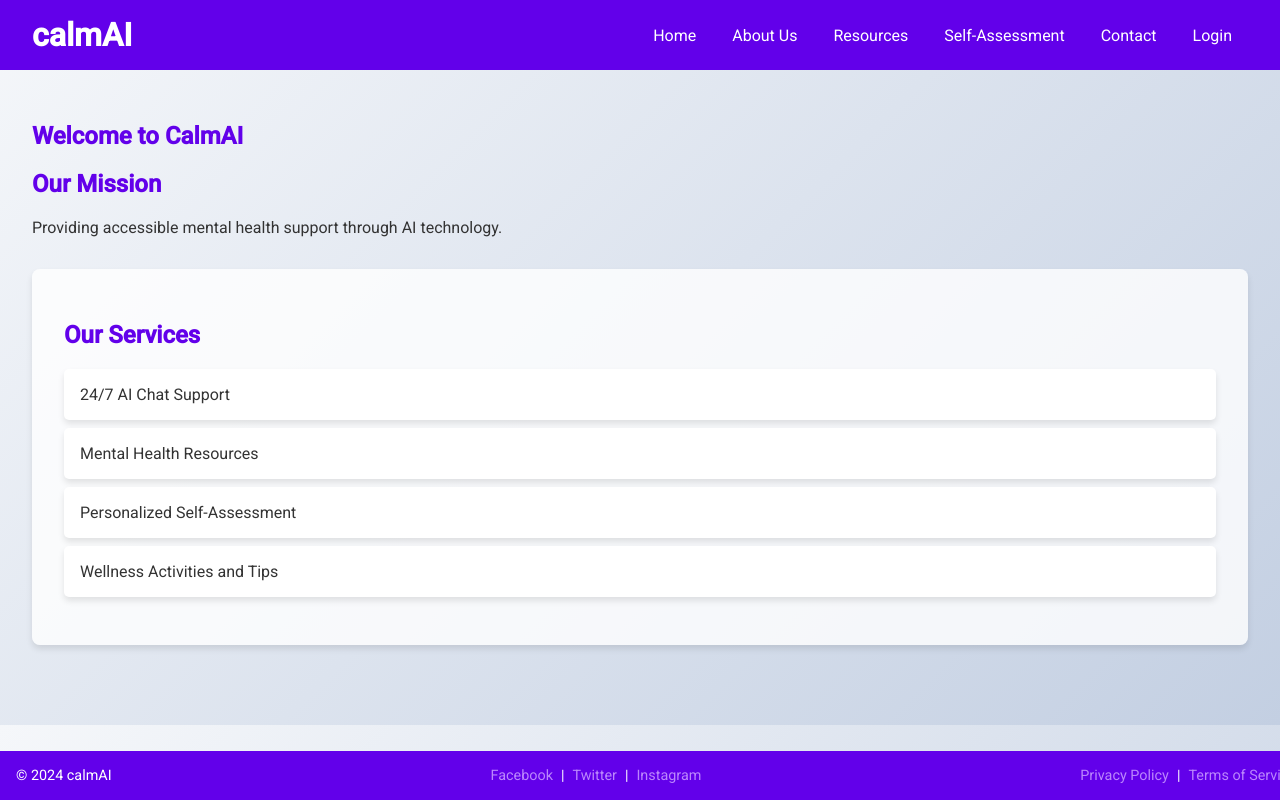
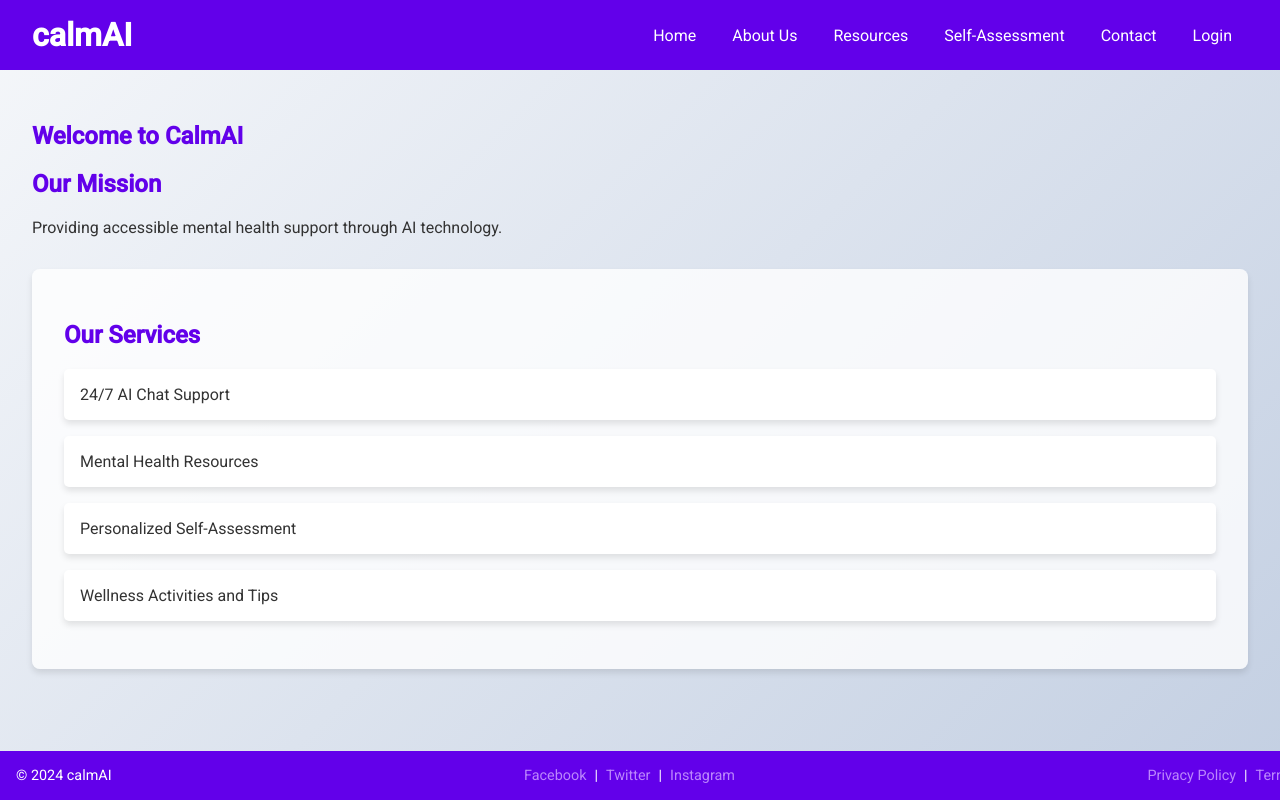
Before and after one commit to Itzkuldeep/CalmAI, a Flask app: page / in a window 1280 px wide. Run offline with Flask 3, Linux system fonts and the light colour scheme.

Commit message:
style: Adjust margin for list items in CSS

```diff
--- a/static/style.css
+++ b/static/style.css
@@ -1,12 +1,12 @@
 /* styles.css */
 
-body {
+html,body {
     font-family: 'Roboto', sans-serif;
     background: linear-gradient(135deg, #f5f7fa, #c3cfe2);
     margin: 0;
+    height: 100%;
     padding: 0;
     color: #333;
-    overflow: hidden;
     position: relative;
 }
 
@@ -92,7 +92,6 @@ footer p:nth-child(2) a, footer p:nth-child(3) a {
     margin: 0;
 }
 
-
 button, select, input[type="text"], input[type="email"], textarea {
     display: block;
     width: 100%;
@@ -138,7 +137,7 @@ ul {
 
 ul li {
     background: #fff;
-    margin: 0.5rem 0;
+    margin: 1rem 0;
     padding: 1rem;
     border-radius: 5px;
     box-shadow: 0 4px 6px rgba(0, 0, 0, 0.1);
--- a/templates/footer.html
+++ b/templates/footer.html
@@ -18,7 +18,7 @@
         </p>
         <p>
             <a href="/privacy.html">Privacy Policy</a> |
-            <a href="/terms.html">Terms of Service</a>
+            <a href="/terms.html">Terms</a>
         </p>
     </footer>
 </body>
```
